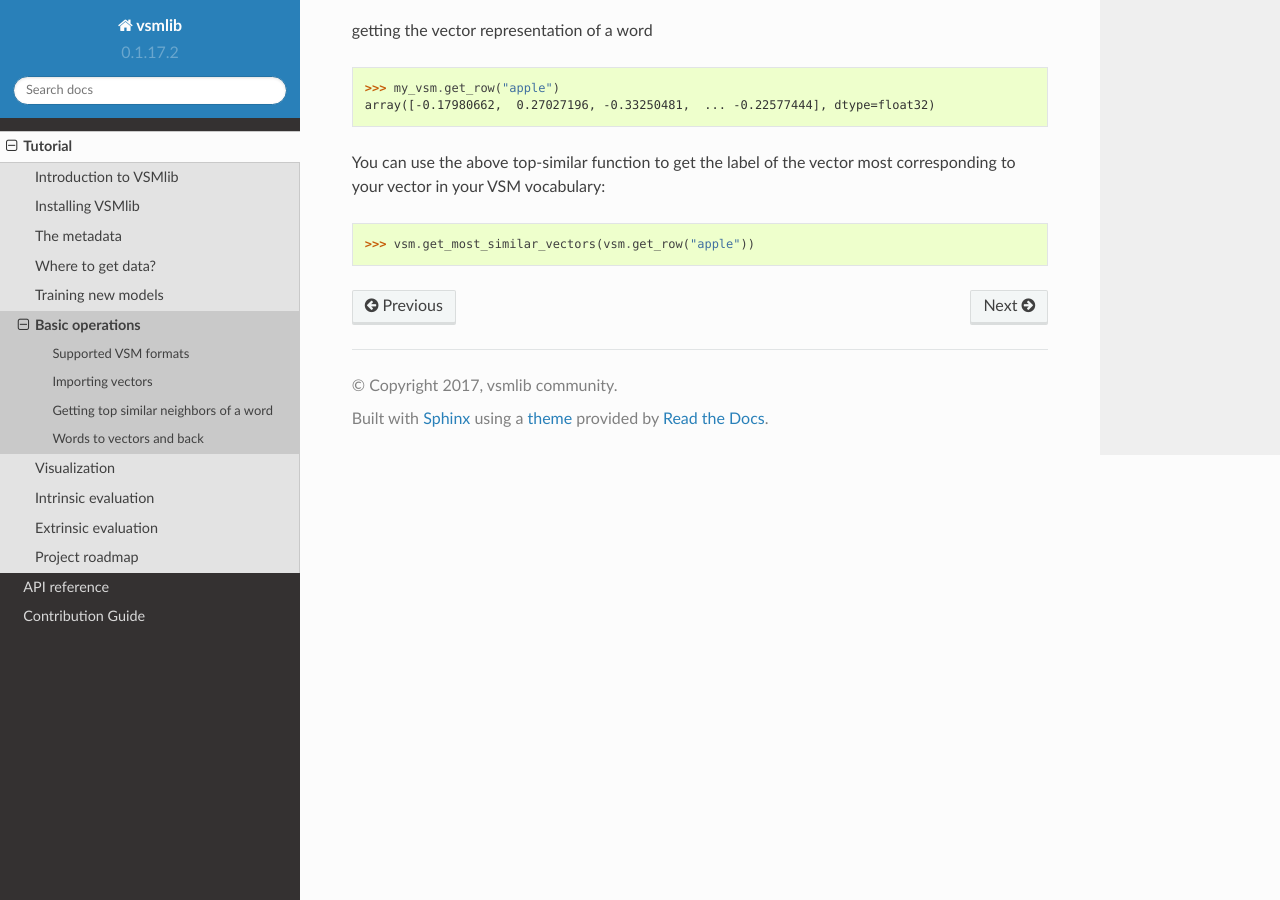
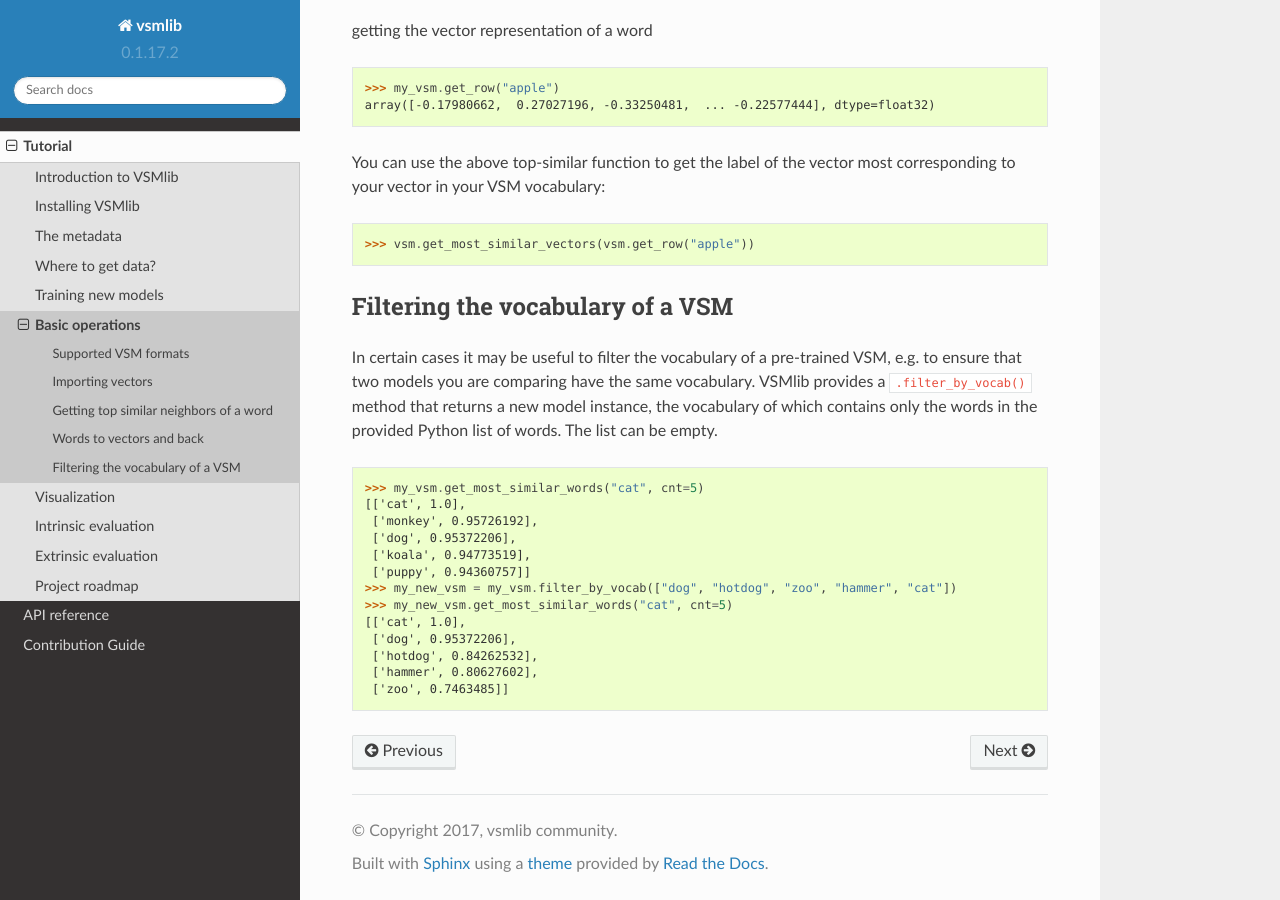
Before and after one commit to undertherain/vsmlib, a Sphinx documentation site: the page built from docs/source/tutorial/working_with_vectors.rst, in a window 1280 px wide and 900 px high, scrolled down 1652 px. Built offline with Sphinx 7.4.7 and the Read the Docs theme 2.0.0, drawn with Linux system fonts in a browser that asks for light colours.

Commit message:
fixed filtering by an empty vocab list, added description in the tutorial

```diff
--- a/docs/source/tutorial/working_with_vectors.rst
+++ b/docs/source/tutorial/working_with_vectors.rst
@@ -63,3 +63,22 @@ array([-0.17980662,  0.27027196, -0.33250481,  ... -0.22577444], dtype=float32)
 You can use the above top-similar function to get the label of the vector most corresponding to your vector in your VSM vocabulary:
 
 >>> vsm.get_most_similar_vectors(vsm.get_row("apple"))
+
+Filtering the vocabulary of a VSM
+---------------------------------
+
+In certain cases it may be useful to filter the vocabulary of a pre-trained VSM, e.g. to ensure that two models you are comparing have the same vocabulary. VSMlib provides a ``.filter_by_vocab()`` method that returns a new model instance, the vocabulary of which contains only the words in the provided Python list of words. The list can be empty.
+
+>>> my_vsm.get_most_similar_words("cat", cnt=5)
+[['cat', 1.0],
+ ['monkey', 0.95726192],
+ ['dog', 0.95372206],
+ ['koala', 0.94773519],
+ ['puppy', 0.94360757]]
+>>> my_new_vsm = my_vsm.filter_by_vocab(["dog", "hotdog", "zoo", "hammer", "cat"])
+>>> my_new_vsm.get_most_similar_words("cat", cnt=5)
+[['cat', 1.0],
+ ['dog', 0.95372206],
+ ['hotdog', 0.84262532],
+ ['hammer', 0.80627602],
+ ['zoo', 0.7463485]]
```
Also changed, not shown: 1 other file.
